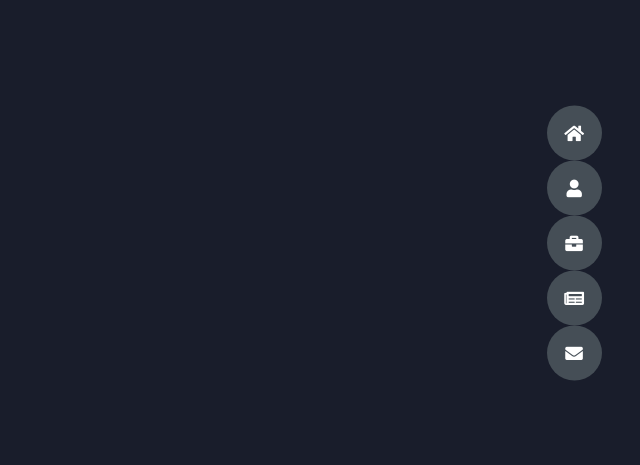
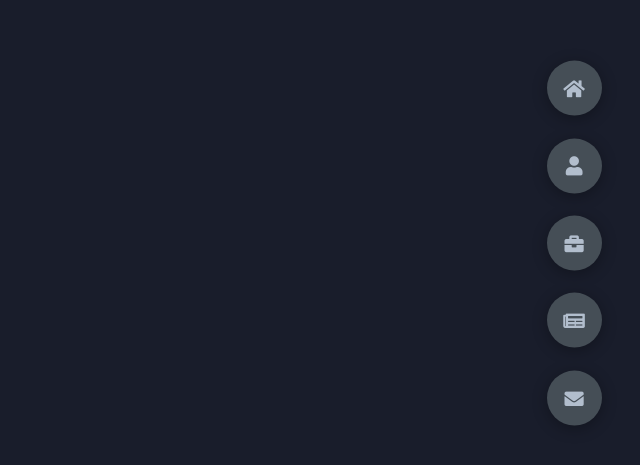
Before and after one commit to NjokiGithukuE/NjokiGithukuE.github.io, a plain HTML site: page index.html in a window 1280 px wide. Shown: the part 157-622 px from the top of the page, without its empty margins (640-1280 px from the left). Drawn offline with nearby package versions, Linux system fonts and the light colour scheme; files that its build step writes are made by us from their sources.

Commit message:
daily commit

```diff
--- a/css/style.scss
+++ b/css/style.scss
@@ -16,6 +16,7 @@
     --color-grey4: #454E56;
     --color-grey5: #2A2E35;
     --br-sm-2: 14px;
+    --box-shadow-1: 0 3px 15px rgba(0,0,0,.3);
 }
 
 body {
@@ -89,6 +90,7 @@ section {
     align-items: center;
     justify-content: center;
     transform: translateY(-50%);
+    .active-btn {}
     .control {
         padding: 1rem;
         cursor: pointer;
@@ -99,5 +101,12 @@ section {
         display: flex;
         justify-content: center;
         align-items: center;
+        margin: .7rem 0;
+        box-shadow: var(--box-shadow-1);
+        i {
+            font-size: 1.2rem;
+            color: var(--color-grey2);
+            pointer-events: none;
+        }
     }
 }
```
